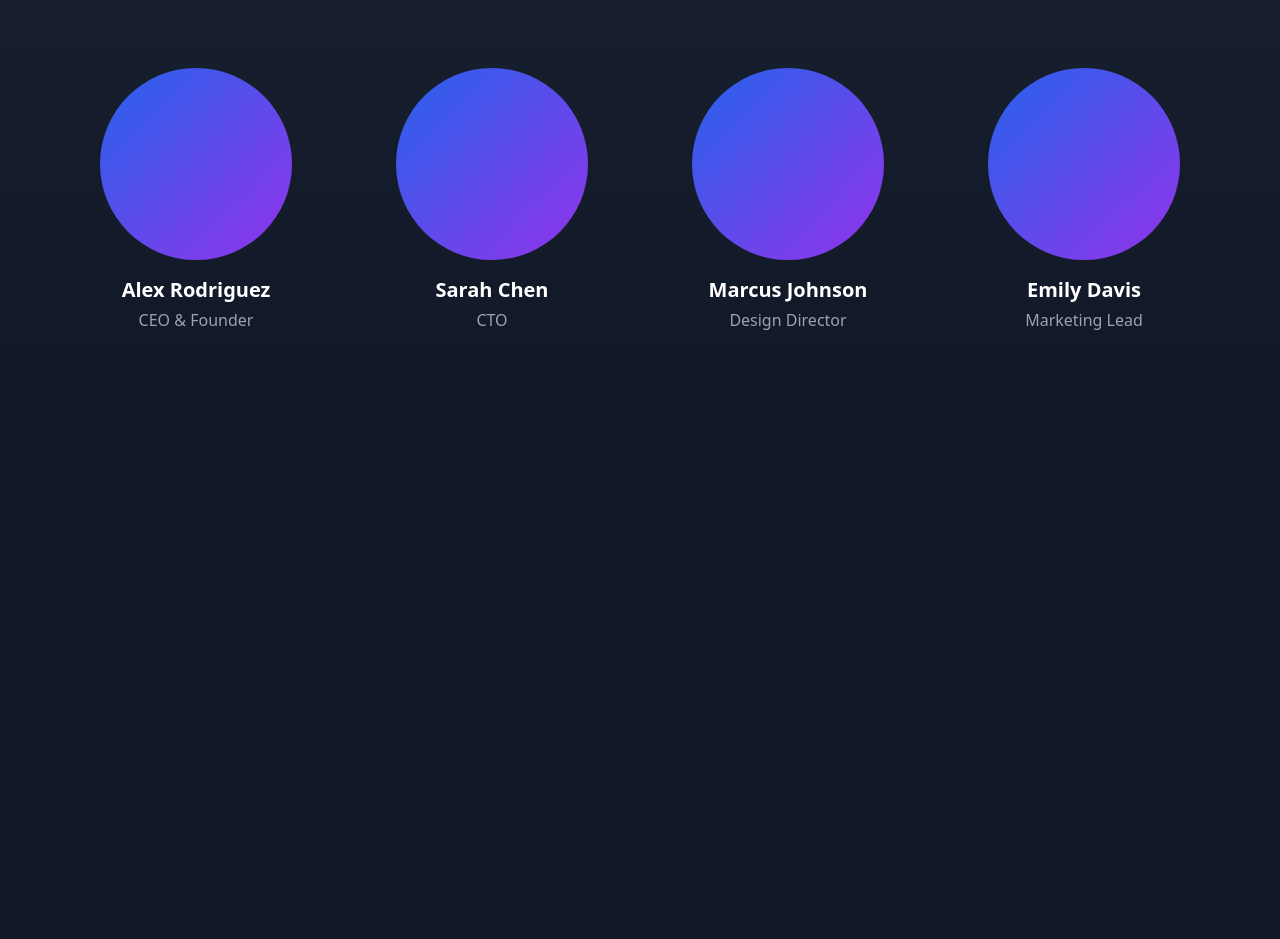
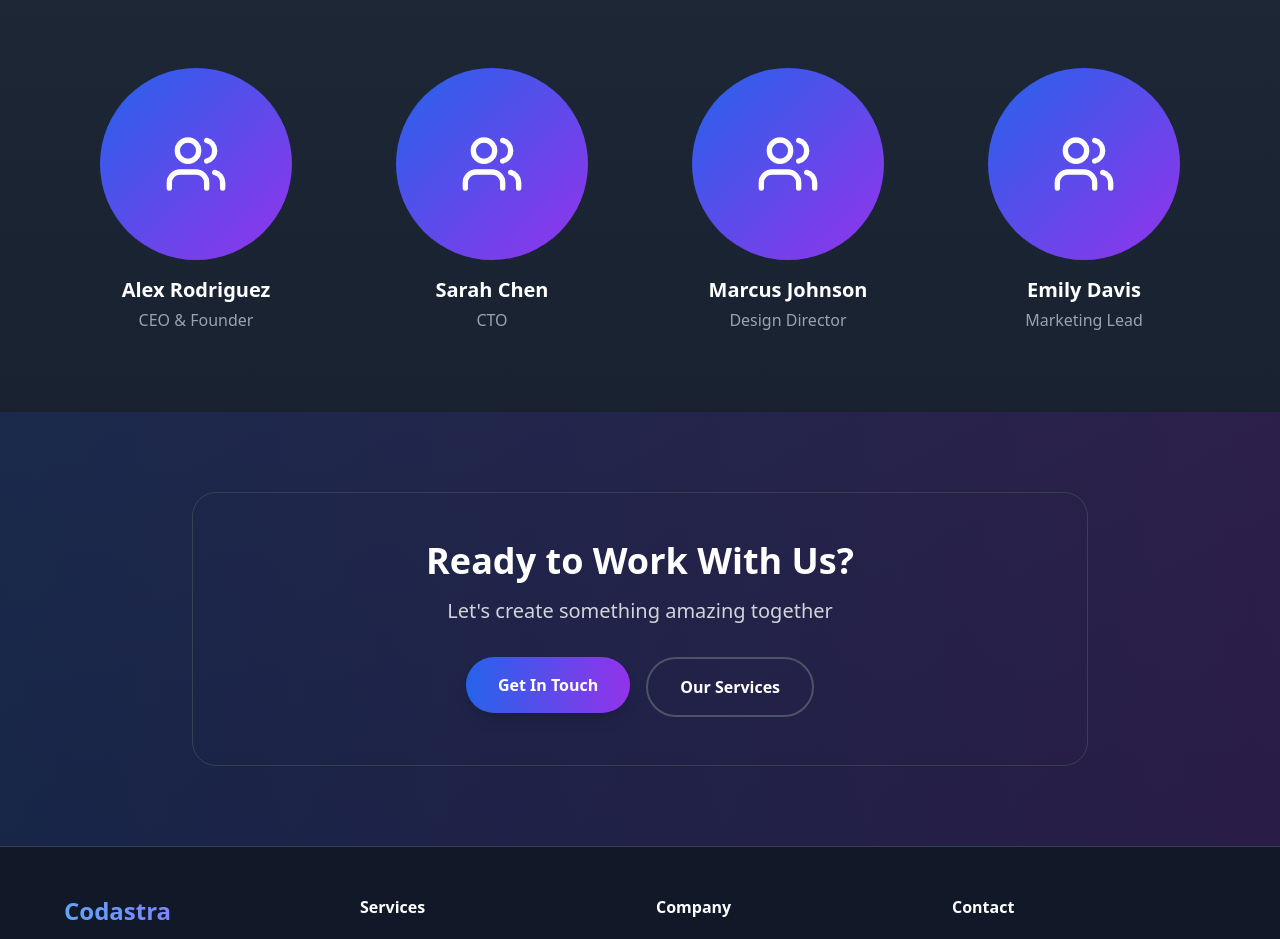
Before and after one commit to viralsparkconnect-hue/codastra-next-client, a Next.js app: page /about in a window 1280 px wide. Shown: the part 1580-2519 px from the top of the page. Before the commit the page ends 1992 px from the top, so only its background shows below. Built offline with nearby package versions, Linux system fonts and the light colour scheme.

Commit message:
Update about.js

```diff
--- a/pages/about.js
+++ b/pages/about.js
@@ -1,13 +1,15 @@
 import { motion } from 'framer-motion'
 import { Users, Target, Lightbulb, Award } from 'lucide-react'
 import Link from 'next/link'
+import Navigation from '../components/Navigation'
+import Footer from '../components/Footer'
 
 export default function About() {
   const team = [
-    { name: 'Alex Rodriguez', role: 'CEO & Founder', image: '/api/placeholder/300/300' },
-    { name: 'Sarah Chen', role: 'CTO', image: '/api/placeholder/300/300' },
-    { name: 'Marcus Johnson', role: 'Design Director', image: '/api/placeholder/300/300' },
-    { name: 'Emily Davis', role: 'Marketing Lead', image: '/api/placeholder/300/300' },
+    { name: 'Alex Rodriguez', role: 'CEO & Founder' },
+    { name: 'Sarah Chen', role: 'CTO' },
+    { name: 'Marcus Johnson', role: 'Design Director' },
+    { name: 'Emily Davis', role: 'Marketing Lead' },
   ]
 
   const values = [
@@ -19,23 +21,7 @@ export default function About() {
 
   return (
     <div className="min-h-screen bg-gradient-to-b from-gray-900 via-gray-800 to-gray-900">
-      {/* Navigation */}
-      <nav className="fixed top-0 w-full z-50 bg-gray-900/80 backdrop-blur-md border-b border-gray-700">
-        <div className="max-w-7xl mx-auto px-4 sm:px-6 lg:px-8">
-          <div className="flex justify-between items-center h-16">
-            <Link href="/" className="text-2xl font-bold bg-gradient-to-r from-blue-400 to-purple-500 bg-clip-text text-transparent">
-              Codastra
-            </Link>
-            <div className="hidden md:flex space-x-8">
-              <Link href="/" className="text-gray-300 hover:text-blue-400 transition">Home</Link>
-              <Link href="/about" className="text-white hover:text-blue-400 transition">About</Link>
-              <Link href="/services" className="text-gray-300 hover:text-blue-400 transition">Services</Link>
-              <Link href="/portfolio" className="text-gray-300 hover:text-blue-400 transition">Portfolio</Link>
-              <Link href="/contact" className="text-gray-300 hover:text-blue-400 transition">Contact</Link>
-            </div>
-          </div>
-        </div>
-      </nav>
+      <Navigation />
 
       {/* Hero Section */}
       <section className="pt-32 pb-20 px-4 text-center">
@@ -86,12 +72,15 @@ export default function About() {
             </div>
           </motion.div>
           <motion.div
-            className="h-96 bg-gradient-to-br from-blue-600 to-purple-600 rounded-2xl"
+            className="h-96 bg-gradient-to-br from-blue-600 to-purple-600 rounded-2xl flex items-center justify-center"
             initial={{ opacity: 0, x: 50 }}
             animate={{ opacity: 1, x: 0 }}
             transition={{ duration: 0.8 }}
           >
-            {/* Placeholder for image */}
+            <div className="text-white text-center">
+              <Users className="w-24 h-24 mx-auto mb-4" />
+              <p className="text-xl font-semibold">Building the Future</p>
+            </div>
           </motion.div>
         </div>
       </section>
@@ -149,7 +138,9 @@ export default function About() {
                 animate={{ opacity: 1, y: 0 }}
                 transition={{ delay: i * 0.1, duration: 0.6 }}
               >
-                <div className="w-48 h-48 mx-auto mb-4 bg-gradient-to-br from-blue-600 to-purple-600 rounded-full"></div>
+                <div className="w-48 h-48 mx-auto mb-4 bg-gradient-to-br from-blue-600 to-purple-600 rounded-full flex items-center justify-center">
+                  <Users className="w-16 h-16 text-white" />
+                </div>
                 <h3 className="text-xl font-semibold text-white mb-1">{name}</h3>
                 <p className="text-gray-400">{role}</p>
               </motion.div>
@@ -157,6 +148,39 @@ export default function About() {
           </div>
         </div>
       </section>
+
+      {/* CTA Section */}
+      <section className="py-20 px-4 bg-gradient-to-r from-blue-900/30 to-purple-900/30">
+        <div className="max-w-4xl mx-auto text-center">
+          <motion.div
+            className="p-12 rounded-3xl border border-gray-700"
+            initial={{ opacity: 0, y: 30 }}
+            animate={{ opacity: 1, y: 0 }}
+            transition={{ duration: 0.8 }}
+          >
+            <h2 className="text-4xl font-bold text-white mb-4">
+              Ready to Work With Us?
+            </h2>
+            <p className="text-xl text-gray-300 mb-8">
+              Let's create something amazing together
+            </p>
+            <div className="flex flex-col sm:flex-row gap-4 justify-center">
+              <Link href="/contact">
+                <button className="px-8 py-4 bg-gradient-to-r from-blue-600 to-purple-600 text-white rounded-full font-semibold hover:from-blue-700 hover:to-purple-700 transition-all duration-300 shadow-lg">
+                  Get In Touch
+                </button>
+              </Link>
+              <Link href="/services">
+                <button className="px-8 py-4 border-2 border-gray-600 text-white rounded-full font-semibold hover:border-blue-500 hover:text-blue-400 transition-all duration-300">
+                  Our Services
+                </button>
+              </Link>
+            </div>
+          </motion.div>
+        </div>
+      </section>
+
+      <Footer />
     </div>
   )
 }
```
